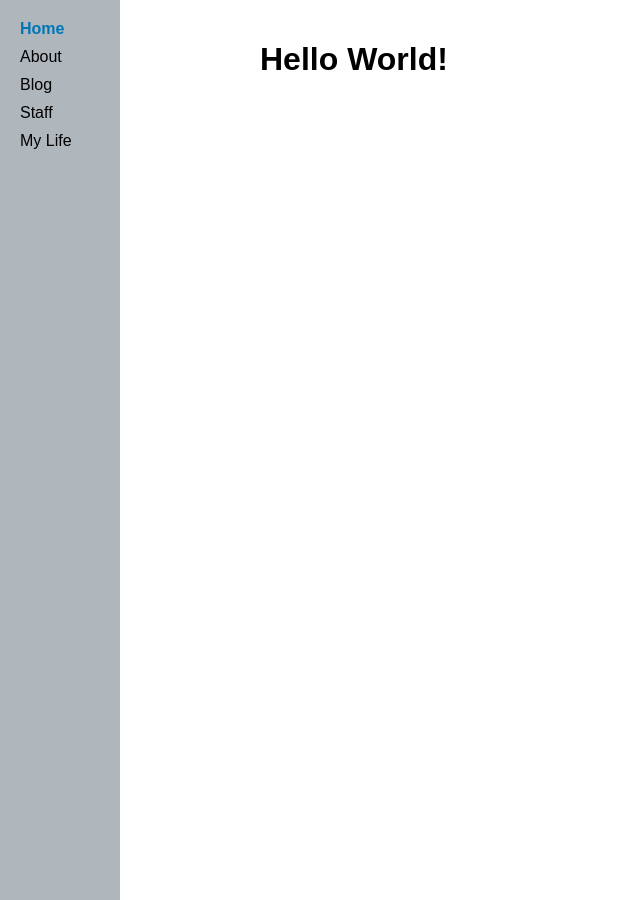
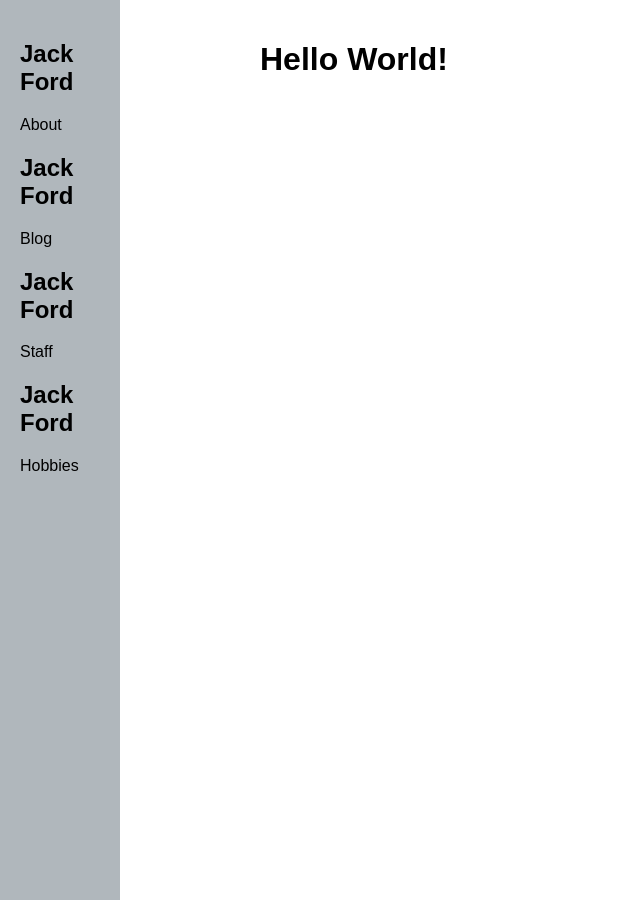
Before and after one commit to shortestllama/shortestllama.github.io, a Jekyll site: the page built from index.html, in a window 1280 px wide. Shown: the whole page, without its empty margins (0-640 px from the left). Built offline with Jekyll 4.4.1, drawn with Linux system fonts in a browser that asks for light colours.

Commit message:
Changed navbar to have my name as the first nav

```diff
--- a/_data/navigation.yml
+++ b/_data/navigation.yml
@@ -1,10 +1,8 @@
-- name: Home
-  link: /
 - name: About
   link: /about.html
 - name: Blog
   link: /blog.html
 - name: Staff
   link: /staff.html
-- name: My Life
+- name: Hobbies
   link: /personal.html
--- a/_includes/navigation.html
+++ b/_includes/navigation.html
@@ -2,6 +2,11 @@
   <nav>
     <ul>
       {% for item in site.data.navigation %}
+        <h1>
+          <a href="/">
+            Jack Ford
+          </a>
+        </h1>
         <li>
           <a href="{{ item.link }}"{% if page.url == item.link %} class="current"{% endif %}>
             {{ item.name }}
```
